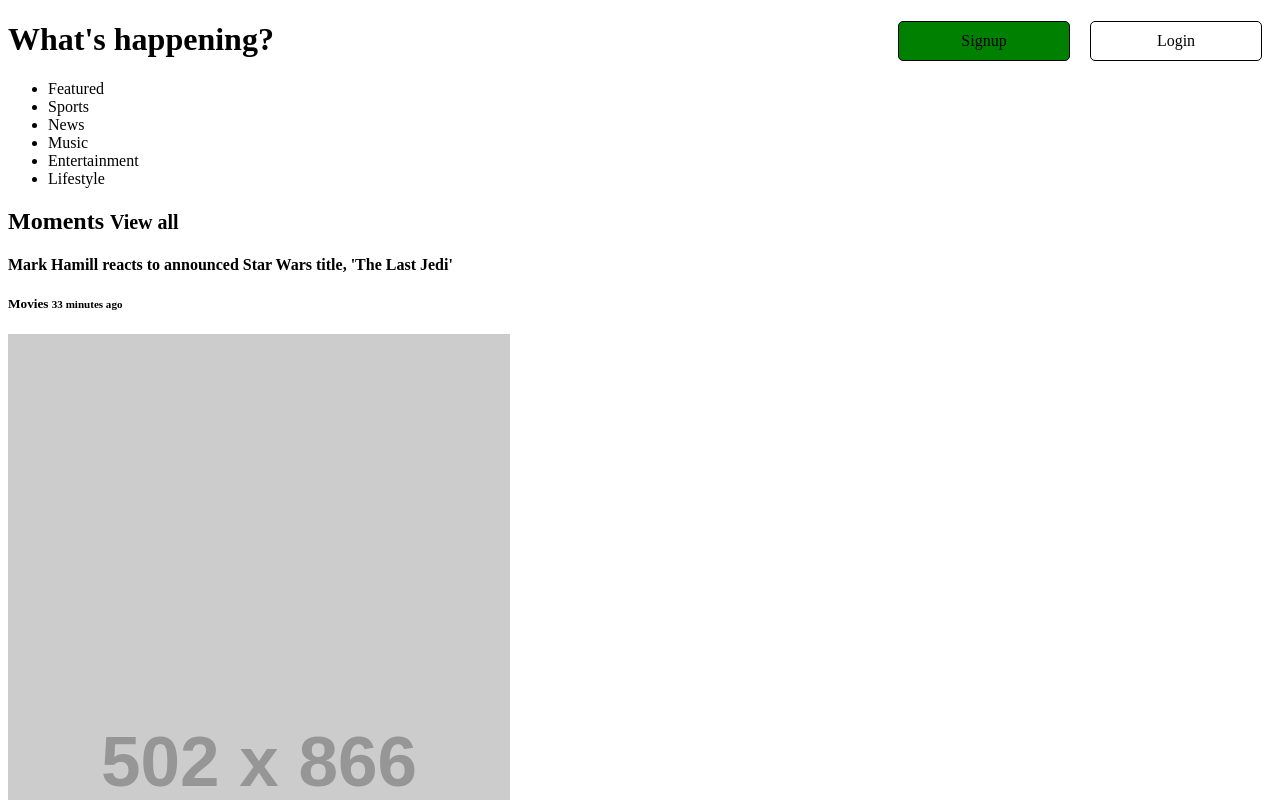
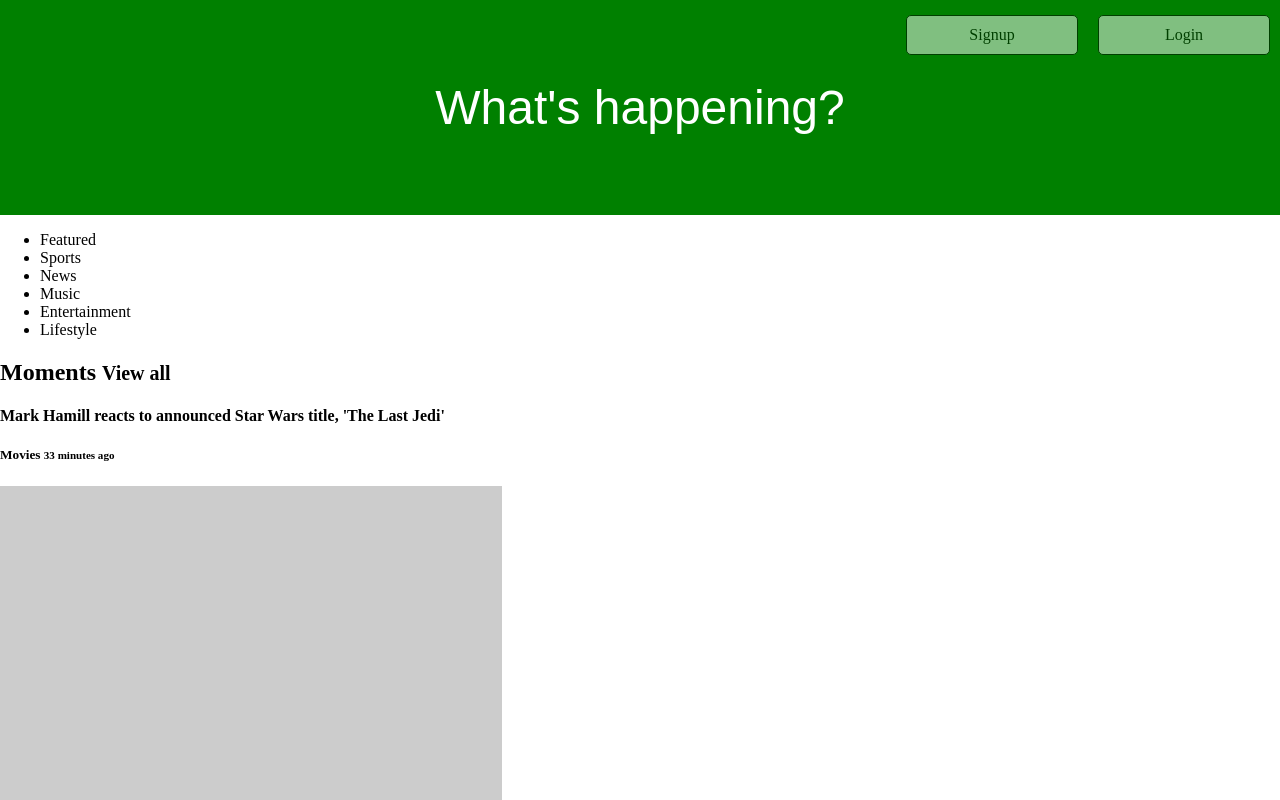
Before and after one commit to Maledor/twitter_clone, a website: page public/html/index.html in a window 1280 px wide. Shown: the top 800 px of the page. Drawn offline with Linux system fonts and the light colour scheme; files that its build step writes are made by us from their sources; placeholder pictures from the web are drawn by us.

Commit message:
positioned, and added hover state to button styling. In addition, refactored to have color modifier of button and opacity modifier as separate classes

```diff
--- a/public/css/main.css
+++ b/public/css/main.css
@@ -6,12 +6,32 @@
   border-radius: 5px;
   text-decoration: none;
   color: black;
-  padding: 10px
+  padding: 10px;
+  margin-top: 15px;
+}
+
+.headline {
+  background-color: green;
+  width:100%;
+}
+html, body{
+  margin: 0;
+  padding: 0;
+}
+
+.headline h1{
+  text-align: center;
+  font-size: 48px;
+  color: white;
+  font-weight: 400;
+  padding: 80px 0;
+  margin: 0;
+  font-family: sans-serif;
 }
 
 .button:hover {
-  background-color: white;
   color: green;
+  opacity: 1;
 }
 
 .pull-right{
@@ -19,6 +39,14 @@
   margin-left:10px;
   margin-right: 10px;
 }
+
 .button-green{
   background-color: green;
 }
+
+.button-white{
+  background-color: white;
+}
+.button-see-thru{
+  opacity: 0.5;
+}
--- a/public/html/index.html
+++ b/public/html/index.html
@@ -7,9 +7,9 @@
   </head>
   <body>
     <header>
-      <div>
-        <a href="#" class='button pull-right'>Login</a>
-        <a href="#" class='button button-green pull-right'>Signup</a>
+      <div class='headline'>
+        <a href="#" class='button button-see-thru button-white pull-right'>Login</a>
+        <a href="#" class='button button-see-thru button-white pull-right'>Signup</a>
         <h1>What's happening?</h1>
       </div>
       <nav>
```
